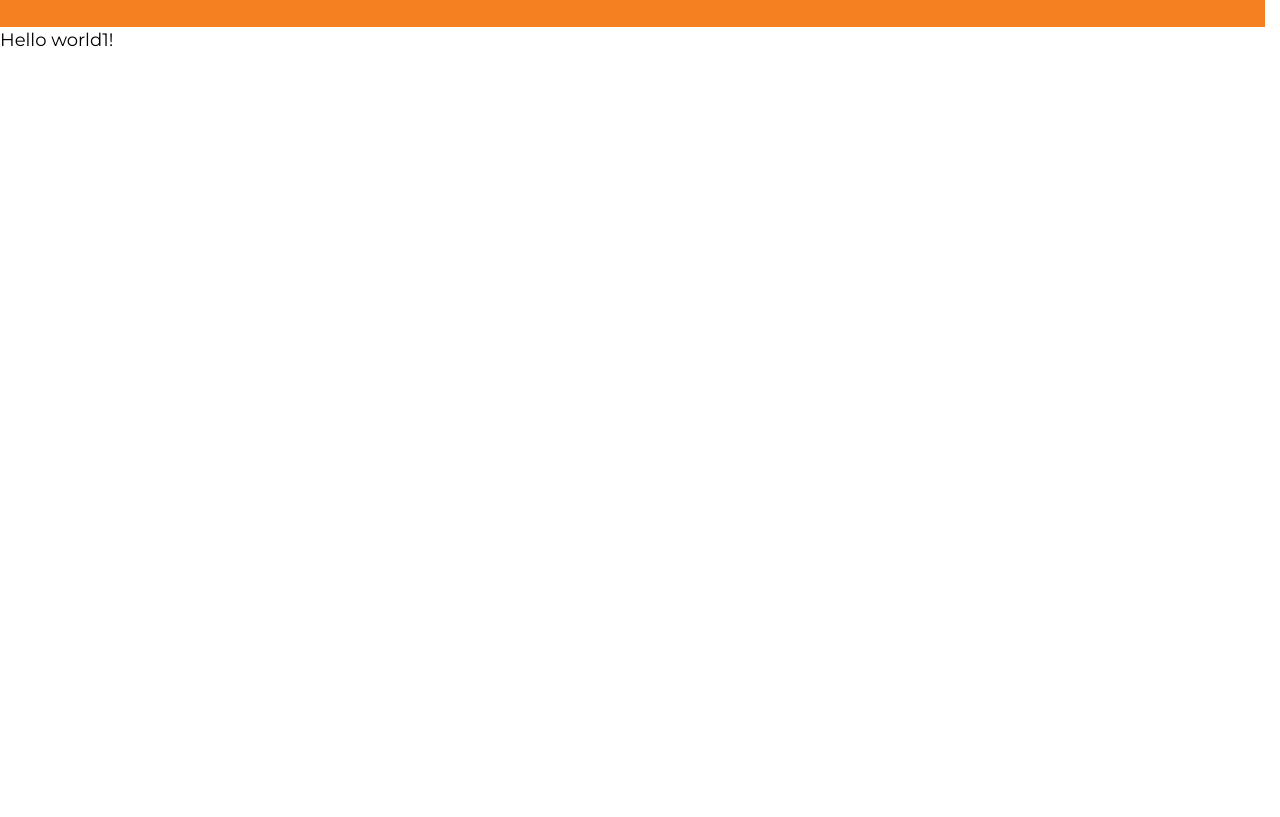
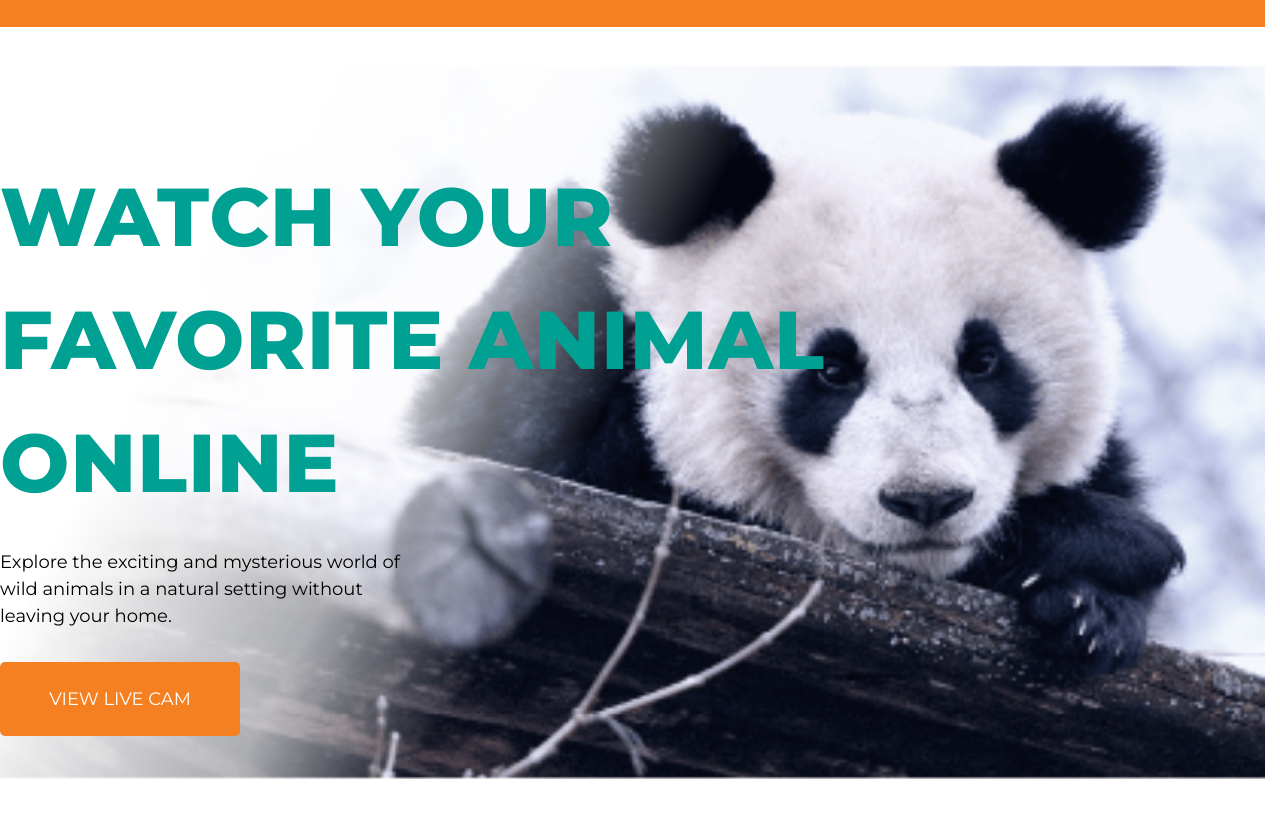
Before and after one commit to alekseevgr/Online-ZOO-Project, a website built with Vite: page online-zoo/pages/landing/index.html in a window 1280 px wide. Shown: the part 83-900 px from the top of the page. Before the commit the page ends 800 px from the top, so only its background shows below. Built offline with nearby package versions, Linux system fonts and the light colour scheme; files whose address does not match are found by name.

Commit message:
feat: add start page

```diff
--- a/online-zoo/pages/landing/index.html
+++ b/online-zoo/pages/landing/index.html
@@ -90,7 +90,17 @@
     </header>
 
     <main class="main">
-      <div>Hello world1!</div>
+
+        <section class="main-about">
+                  <div class="container"></div>
+          <h1 class="main-about-header">Watch your favorite animal online</h1>
+          <p class="main-about-text">
+            Explore the exciting and mysterious world of wild animals in a
+            natural setting without leaving your home.
+          </p>
+          <button class="button-about">VIEW LIVE CAM</button>
+           </div>
+        </section>
     </main>
   </body>
 </html>
--- a/online-zoo/pages/landing/style.css
+++ b/online-zoo/pages/landing/style.css
@@ -196,6 +196,7 @@ a:active {
     --transition-duration: 0.2s;
 
     --container-padding-x: 15px;
+    --header-height: 110px;
 }
 
 /* layout */
@@ -225,8 +226,6 @@ h2 {
     width: 100%;
     max-width: 1920px;
     margin: 0 auto;
-
-    padding-block: 30px;
     padding-inline: 260px;
 }
 
@@ -310,6 +309,60 @@ svg {
 
 }
 
+/* main */
+.main {
+    margin: 0;
+    padding: 0;
+}
+
+.main-about {
+    min-height: calc(900px - var(--header-height, 110px));
+    padding-top: 129px;
+    margin: 0;
+    background-image:
+        linear-gradient(117deg, rgba(255, 255, 255, 1) 19%, rgba(255, 255, 255, .65) 37%, rgba(255, 255, 255, 0) 48%),
+        linear-gradient(266deg, rgba(255, 255, 255, 0) 97%, rgba(255, 255, 255, 0) 93%),
+        linear-gradient(181deg, rgba(255, 255, 255, 0) 100%, rgba(255, 255, 255, 0) 93%),
+        linear-gradient(205deg, rgba(255, 255, 255, 0) 99%, rgba(255, 255, 255, 0) 92%),
+        linear-gradient(156deg, rgba(255, 255, 255, .8) 15%, rgba(246, 246, 246, 0) 25%),
+        url("/images/panda.png");
+
+    background-size: cover;
+    background-position: center;
+    background-repeat: no-repeat;
+}
+
+.main-about-header {
+    padding-top: 0;
+    font-weight: 800;
+    letter-spacing: 0.82px;
+    color: var(--color-turquoise);
+    font-size: 82px;
+    text-transform: uppercase;
+
+    max-width: 890px;
+    margin: 0 0 24px;
+}
+
+.main-about-text {
+    max-width: 430px;
+    margin: 0 0 32px;
+}
+
+.button-about {
+    width: 240px;
+    height: 74px;
+    display: flex;
+    flex-direction: row;
+    justify-content: center;
+    align-items: center;
+    gap: 10px;
+    background-color: var(--color-orange);
+    color: var(--color-white);
+    border-radius: 5px;
+    border: 0;
+}
+
 @media (max-width: 1200px) {
     .container {
         padding-inline: 100px;
```
Also changed, not shown: online-zoo/assets/images/panda.png (added).
